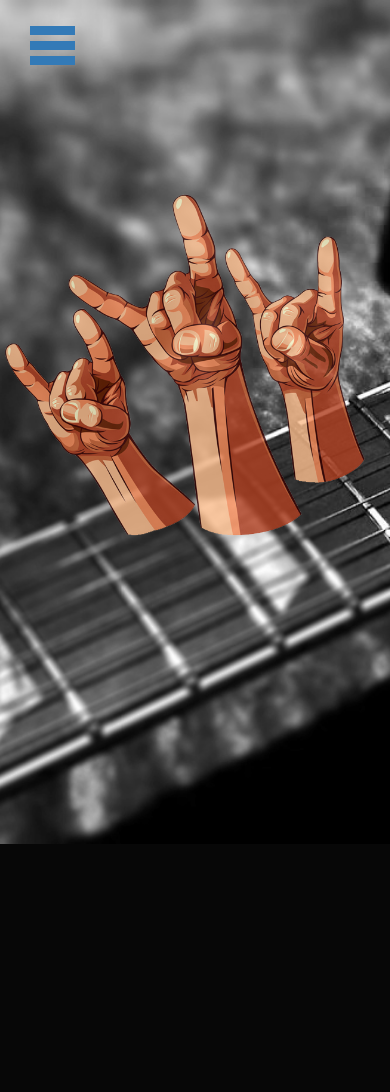
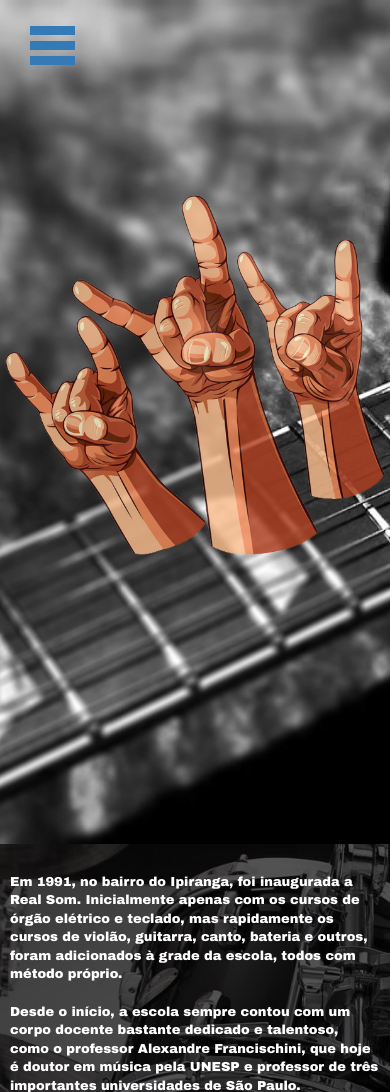
Before and after one commit to pickausernameg/EscolaRealSom, a PHP site: template view/index.html in a window 390 px wide. Shown: the top 1092 px of the page. Before the commit the page ends 844 px from the top, so only its background shows below. Run offline with PHP 8.4, Linux system fonts and the light colour scheme; the template is opened without the code that fills it, so the values that code supplies are empty; some libraries are stand-ins or nearby versions.

Commit message:
mobile fix

```diff
--- a/assets/css/style.css
+++ b/assets/css/style.css
@@ -104,13 +104,13 @@ nav ul li a:focus{
   background-repeat: no-repeat;
   background-position-y: 90px;
   background-size: 540px;
-	-webkit-backface-visibility: hidden;
 	position: fixed;
 	width: 100%;
 	height: 100%;
 	animation: fadeIn 1500ms;
 	opacity: 0.82;
 	left: 0px;
+	-webkit-backface-visibility: hidden;
 }
 
 @keyframes fadeIn{
@@ -282,7 +282,7 @@ footer a{
 }
 
 .ContFrames{
-	margin-top: 100px;
+	margin-top: 50px;
 }
 
 .ContVideo{
@@ -345,9 +345,11 @@ footer a{
 	}
 
 	.Heavy{
-		width: 130%;
-		background-size: 370px;
+		width: 100%;
+		background-size: 100%;
 		background-position-y: 180px;
+		-webkit-backface-visibility: hidden;
+		position: absolute;
 	}
 
 	.details{
```
